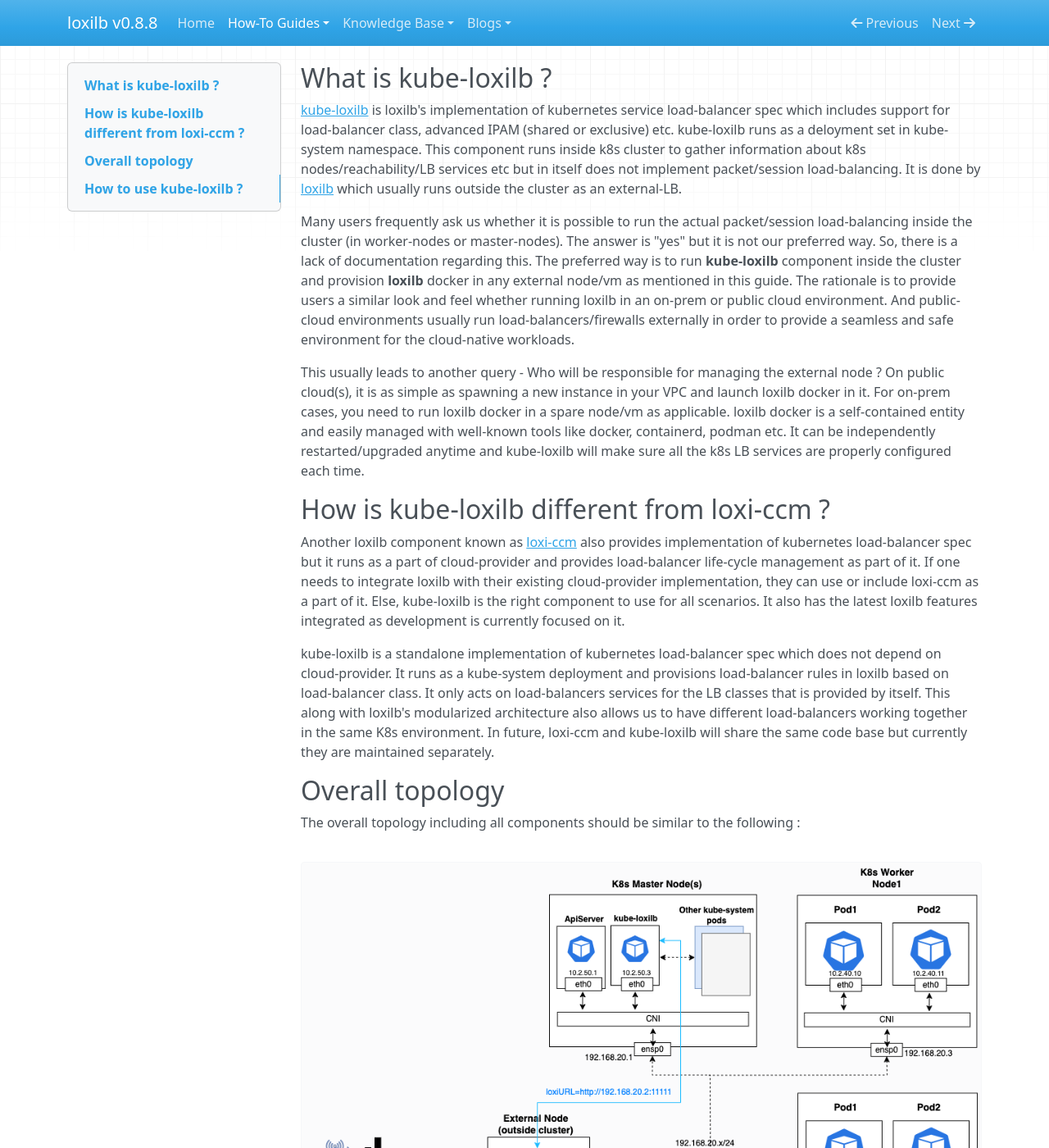
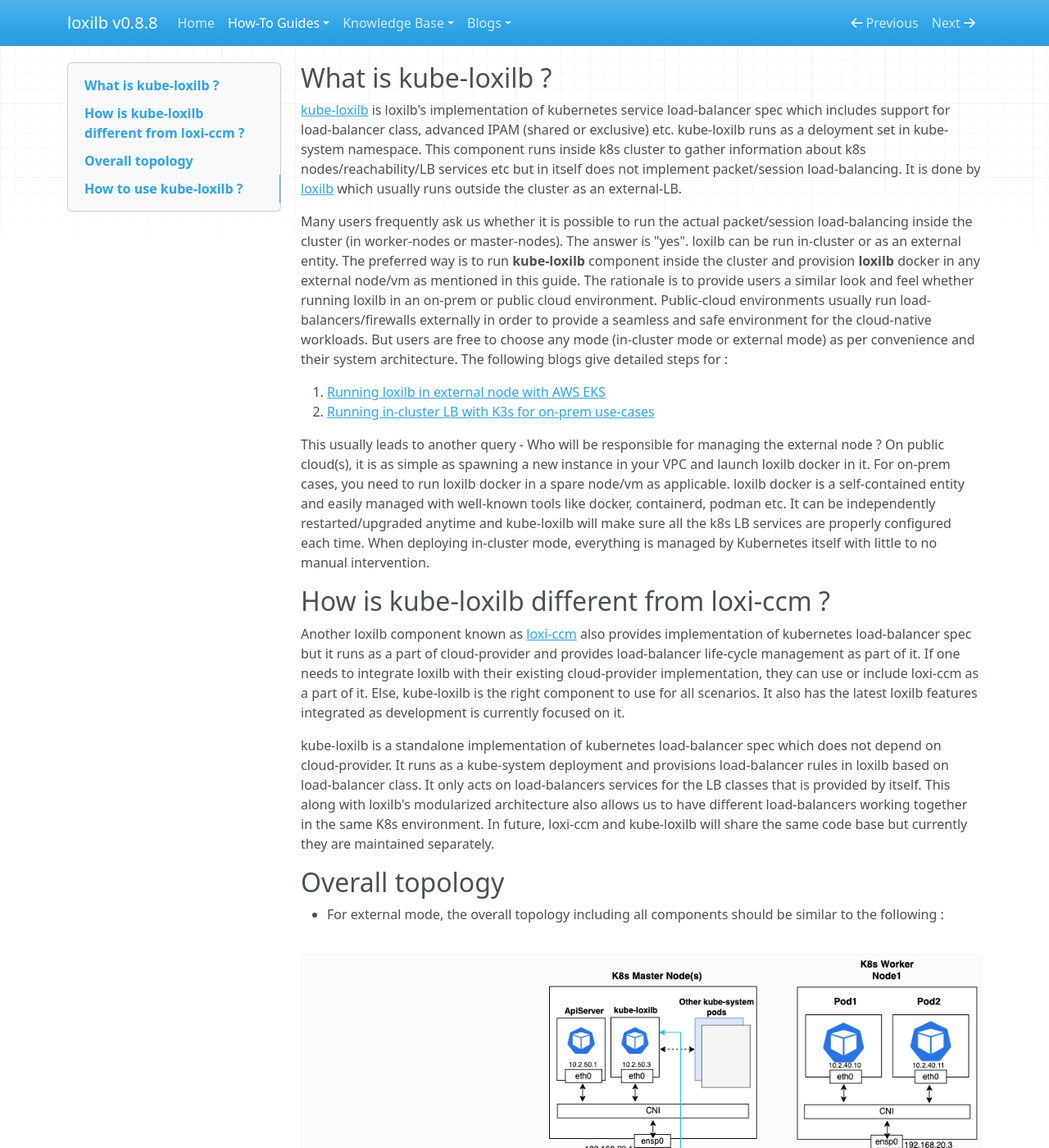
Before and after one commit to loxilb-io/loxilbdocs, an MkDocs documentation site: the page built from docs/kube-loxilb.md, in a window 1280 px wide and 1400 px high. Shown: the whole window at 82% size. Built offline with MkDocs 1.6.1, drawn with Linux system fonts in a browser that asks for light colours; nearby versions of some CDN libraries; some of the changed text lies outside the part shown.

Commit message:
Update kube-loxilb.md

````diff
--- a/docs/kube-loxilb.md
+++ b/docs/kube-loxilb.md
@@ -2,9 +2,12 @@
 
 [kube-loxilb](https://github.com/loxilb-io/kube-loxilb) is loxilb's implementation of kubernetes service load-balancer spec which includes support for load-balancer class, advanced IPAM (shared or exclusive) etc. kube-loxilb runs as a deloyment set in kube-system namespace. This component runs inside k8s cluster to gather information about k8s nodes/reachability/LB services etc but in itself does not implement packet/session load-balancing. It is done by [loxilb](https://github.com/loxilb-io/loxilb) which usually runs outside the cluster as an external-LB.
 
-Many users frequently ask us whether it is possible to run the actual packet/session load-balancing inside the cluster (in worker-nodes or master-nodes). The answer is "yes" but it is not our preferred way. So, there is a lack of documentation regarding this. The preferred way is to run <b>kube-loxilb</b> component inside the cluster and provision <b>loxilb</b> docker in any external node/vm as mentioned in this guide. The rationale is to provide users a similar look and feel whether running loxilb in an on-prem or public cloud environment. And public-cloud environments usually run load-balancers/firewalls externally in order to provide a seamless and safe environment for the cloud-native workloads.
+Many users frequently ask us whether it is possible to run the actual packet/session load-balancing inside the cluster (in worker-nodes or master-nodes). The answer is "yes". loxilb can be run in-cluster or as an external entity. The preferred way is to run <b>kube-loxilb</b> component inside the cluster and provision <b>loxilb</b> docker in any external node/vm as mentioned in this guide. The rationale is to provide users a similar look and feel whether running loxilb in an on-prem or public cloud environment. Public-cloud environments usually run load-balancers/firewalls externally in order to provide a seamless and safe environment for the cloud-native workloads. But users are free to choose any mode (in-cluster mode or external mode) as per convenience and their system architecture. The following blogs give detailed steps for :
 
-This usually leads to another query - Who will be responsible for managing the external node ? On public cloud(s), it is as simple as spawning a new instance in your VPC and launch loxilb docker in it. For on-prem cases, you need to run loxilb docker in a spare node/vm as applicable. loxilb docker is a self-contained entity and easily managed with well-known tools like docker, containerd, podman etc. It can be independently restarted/upgraded anytime and kube-loxilb will make sure all the k8s LB services are properly configured each time.
+1. [Running loxilb in external node with AWS EKS](https://www.loxilb.io/post/loxilb-load-balancer-setup-on-eks)
+2. [Running in-cluster LB with K3s for on-prem use-cases](https://www.loxilb.io/post/k8s-nuances-of-in-cluster-external-service-lb-with-loxilb)
+
+This usually leads to another query - Who will be responsible for managing the external node ? On public cloud(s), it is as simple as spawning a new instance in your VPC and launch loxilb docker in it. For on-prem cases, you need to run loxilb docker in a spare node/vm as applicable. loxilb docker is a self-contained entity and easily managed with well-known tools like docker, containerd, podman etc. It can be independently restarted/upgraded anytime and kube-loxilb will make sure all the k8s LB services are properly configured each time. When deploying in-cluster mode, everything is managed by Kubernetes itself with little to no manual intervention.
 
 ## How is kube-loxilb different from loxi-ccm ?
 
@@ -14,9 +17,15 @@
 
 ## Overall topology
 
-The overall topology including all components should be similar to the following :
+* For external mode, the overall topology including all components should be similar to the following :
 
 ![loxilb topology](photos/kube-loxilb.png)
+
+
+* For in-cluster mode, the overall topology including all components should be similar to the following :
+
+![loxilb topology](photos/kube-loxilb-int.png)
+
 
 ## How to use kube-loxilb ?
 
@@ -31,22 +40,26 @@
 3.Modify arguments as per user's needs :
 ```
 args:
-        - --loxiURL=http://192.168.20.2:11111
+        - --loxiURL=http://12.12.12.1:11111
         - --externalCIDR=123.123.123.1/24
-        - --externalCIDR6=3ffe::1/96
+        #- --externalSecondaryCIDRs=124.124.124.1/24,125.125.125.1/24
+        #- --externalCIDR6=3ffe::1/96
         #- --monitor
-        #- --setBGP=false
+        #- --setBGP=65100
+        #- --extBGPPeers=50.50.50.1:65101,51.51.51.1:65102
+        #- --setRoles
         #- --setLBMode=1
         #- --setUniqueIP=false
-        #- --externalSecondaryCIDRs=124.124.124.1/24,125.125.125.1/24
 ```
 
 The arguments have the following meaning :
-- loxiURL : API server address of loxilb. This is the mgmt IP address of loxilb docker of Step 1. (Can be a comma separated list got multiple loxilb instances)
+- loxiURL : API server address of loxilb. This is the docker IP address loxilb docker of Step 1. If unspecified, kube-loxilb assumes loxilb is running in-cluster mode and autoconfigures this.
 - externalCIDR : CIDR or IPAddress range to allocate addresses from. By default address allocated are shared for different services(shared Mode)
 - externalCIDR6 : Ipv6 CIDR or IPAddress range to allocate addresses from. By default address allocated are shared for different services(shared Mode)
 - monitor : Enable liveness probe for the LB end-points (default : unset)
-- setBGP : Use BGP to advertise this service (default :false). Please check [here](https://github.com/loxilb-io/loxilbdocs/blob/main/docs/integrate_bgp_eng.md) how it works.
+- setBGP : Use specified BGP AS-ID to advertise this service. If not specified BGP will be disabled. Please check [here](https://github.com/loxilb-io/loxilbdocs/blob/main/docs/integrate_bgp_eng.md) how it works.
+- extBGPPeers : Specifies external BGP peers with appropriate remote AS
+- setRoles : If present, kube-loxilb arbitrates loxilb role(s) in cluster-mode
 - setLBMode : 0, 1, 2
   0 - default (only DNAT, preserves source-IP)
   1 - onearm (source IP is changed to load balancer’s interface IP)
````
